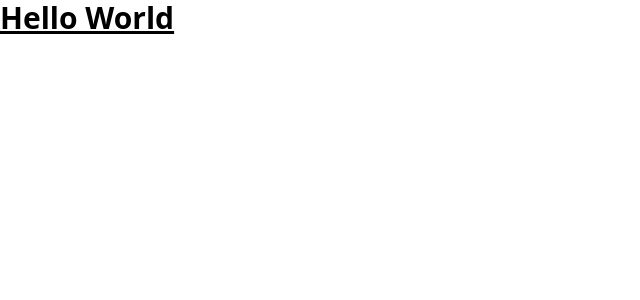
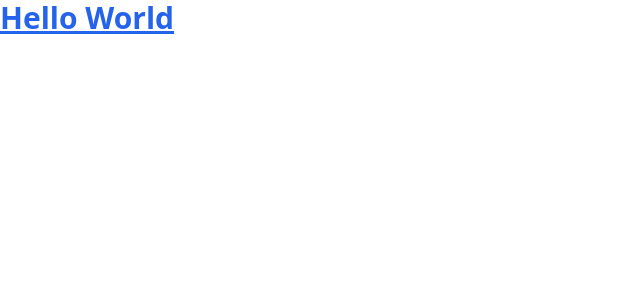
Before and after one commit to Magic-Mario/abdv_Maira, a React (Vite) app in the folder abdv/: page / in a window 1280 px wide. Shown: the top 300 px of the page, without its empty margins (0-640 px from the left). Built offline with nearby package versions, Linux system fonts and the light colour scheme.

Commit message:
Added new packages and folders for ordering

```diff
--- a/abdv/package.json
+++ b/abdv/package.json
@@ -10,7 +10,11 @@
   },
   "dependencies": {
     "react": "^18.2.0",
-    "react-dom": "^18.2.0"
+    "react-dom": "^18.2.0",
+    "react-redux": "^8.0.2",
+    "redux": "^4.2.0",
+    "redux-devtools-extension": "^2.13.9",
+    "redux-thunk": "^2.4.1"
   },
   "devDependencies": {
     "@types/react": "^18.0.17",
--- a/abdv/src/App.jsx
+++ b/abdv/src/App.jsx
@@ -1,7 +1,7 @@
 export default function App() {
     return (
       <>
-        <div className="text-3xl font-bold underline">Hello World</div>
+        <div className="text-blue-600 text-3xl font-bold underline ">Hello World</div>
       </>
     );
   }
--- /dev/null
+++ b/abdv/src/redux/reducers/index.js
@@ -0,0 +1,5 @@
+import { combineReducers } from "redux";
+
+export default combineReducers({
+
+});
--- /dev/null
+++ b/abdv/src/store.js
@@ -0,0 +1,16 @@
+import { configureStore, applyMiddleware } from "redux";
+import { composewithDevTools } from "redux-devtools-extension";
+import thunk from "redux-thunk";
+import rootReducer from "./redux/reducers";
+
+
+const initialState = {};
+const middleware = [thunk];
+
+const store = configureStore(
+    rootReducer,
+    initialState,
+    composewithDevTools(applyMiddleware(...middleware))
+)
+
+export default store;
```
Also changed, not shown: 1 other file (tests, documents, lock files or other folders).
